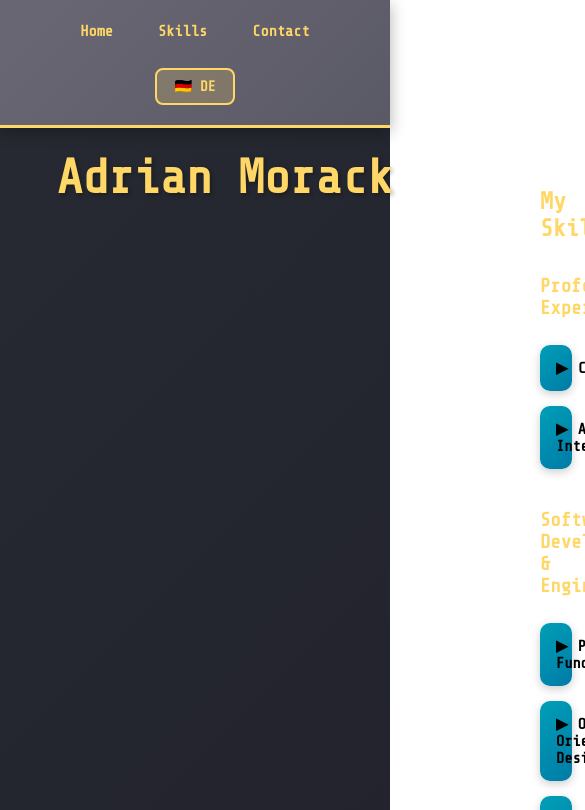
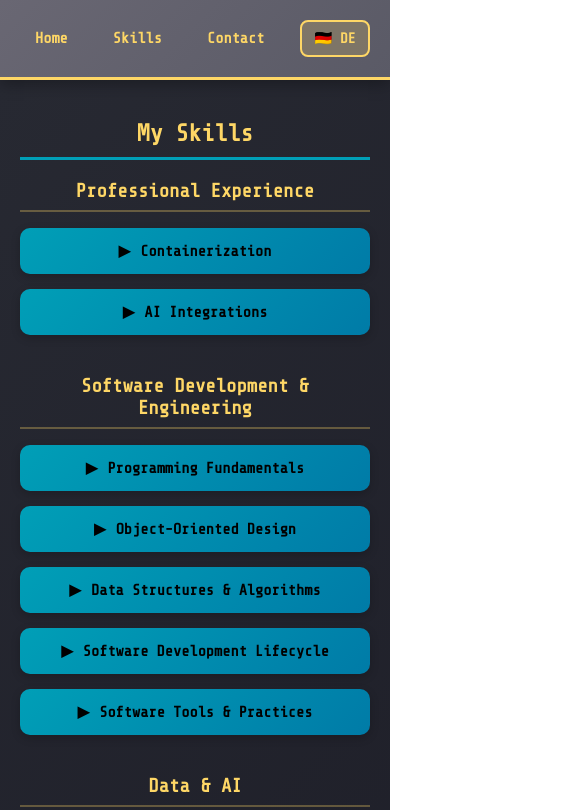
Before and after one commit to AdrianMorack/AdrianMorack.com, a React (Create React App) app in the folder frontend/: page /#/skills in a window 390 px wide. Shown: the top 810 px of the page, 585 px wide, since content can reach past the window. Built offline with nearby package versions, Linux system fonts and the light colour scheme.

Commit message:
mobile hotfix

```diff
--- a/frontend/src/App.js
+++ b/frontend/src/App.js
@@ -41,17 +41,19 @@ function App() {
           zIndex: 1000,
           boxShadow: '0 4px 15px rgba(0,0,0,0.3)',
           display: 'flex',
-          flexDirection: isMobile ? 'column' : 'row',
-          gap: isMobile ? '15px' : '10px',
+          flexDirection: 'row',
+          gap: '10px',
           alignItems: 'center',
-          justifyContent: 'space-between'
+          justifyContent: 'space-between',
+          flexWrap: isMobile ? 'wrap' : 'nowrap'
         }}>
           <div style={{
             display: 'flex',
             gap: isMobile ? '5px' : '10px',
             alignItems: 'center',
             flexWrap: 'wrap',
-            justifyContent: 'center'
+            justifyContent: isMobile ? 'flex-start' : 'center',
+            flex: isMobile ? '1' : 'unset'
           }}>
           <Link
             to="/"
@@ -143,7 +145,8 @@ function App() {
               display: 'flex',
               alignItems: 'center',
               justifyContent: 'center',
-              minWidth: isMobile ? '80px' : 'auto'
+              minWidth: isMobile ? '70px' : 'auto',
+              marginLeft: isMobile ? 'auto' : '0'
             }}
             onMouseEnter={(e) => {
               e.currentTarget.style.background = '#FED766';
--- a/frontend/src/pages/Skills.js
+++ b/frontend/src/pages/Skills.js
@@ -84,9 +84,10 @@ function Skills() {
     <div style={{
       minHeight: '100vh',
       background: 'linear-gradient(135deg, #272932 0%, #1a1a24 100%)',
-      padding: '20px'
+      padding: isMobile ? '10px' : '20px'
     }}>
-      {/* My name stays fixed on the left while everything else scrolls */}
+      {/* My name stays fixed on the left while everything else scrolls (desktop only) */}
+      {!isMobile && (
         <div style={{
           position: 'fixed',
           fontSize: '3rem',
@@ -100,12 +101,13 @@ function Skills() {
         }}>
           Adrian Morack
         </div>
+      )}
 
       {/* Main content area - scrollable */}
       <div style={{
-        marginLeft: '500px', // Make room for the fixed name on the left
-        padding: '20px',
-        maxWidth: '700px'
+        marginLeft: isMobile ? '0' : '500px', // Make room for the fixed name on the left (desktop only)
+        padding: isMobile ? '10px' : '20px',
+        maxWidth: isMobile ? '100%' : '700px'
       }}>
         {/* Page title */}
         <h2 style={{
```
Lines whose indentation alone changed are shown as unchanged.
